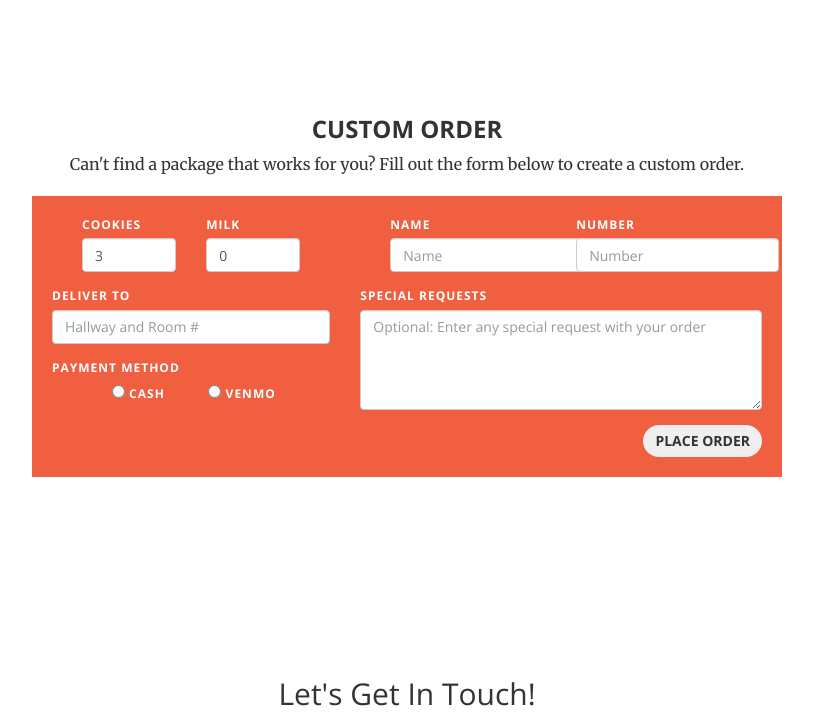
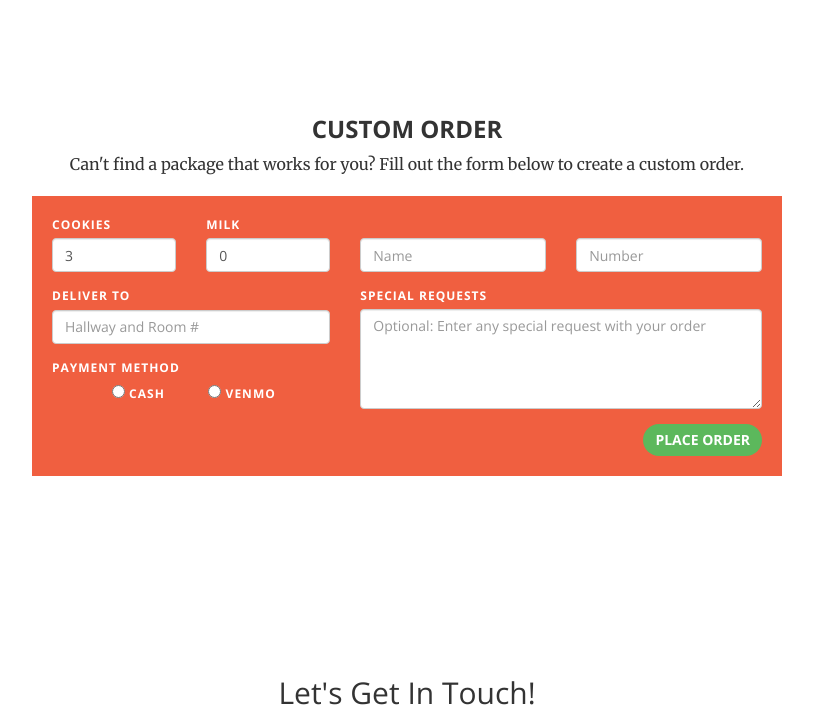
Before and after one commit to skwang/cookiebenders_main, a Django app: page / in a window 1280 px wide. Shown: the part 1720-2436 px from the top of the page, without its empty margins (233-1046 px from the left). Run offline with Django 3.2, Linux system fonts and the light colour scheme; some libraries are stand-ins or nearby versions.

Commit message:
realigning of the form

```diff
--- a/static/css/creative.css
+++ b/static/css/creative.css
@@ -33,6 +33,10 @@
 
 .bg-primary1{
     background-color: #f05f40;
+}
+
+.form-pad-top{
+    margin-top:22px; /* 22 as determined by console */
 }
 
 /*!
--- a/templates/cookiebenders/index.html
+++ b/templates/cookiebenders/index.html
@@ -253,16 +253,16 @@
                             {% csrf_token %}
                             <div class="row">
                                 <div class="col-sm-5"> <!-- Cookies, Milk | Location | Payment option -->
-                                        <div class="form-group col-xs-12">
-                                            <div class="col-xs-6">
+                                    <div class="row">
+                                            <div class="form-group col-xs-6">
                                                 <label for="name">Cookies </label>
                                                 <input class="form-control" id="id_num_cookies" name="num_cookies" type="number" max="24" min="3" value="3">
                                             </div>
-                                            <div class="col-xs-6">
+                                            <div class="form-group col-xs-6">
                                                 <label for="name">Milk </label>
                                                 <input class="form-control" id="id_num_milk" name="num_milk" type="number" max="3" min="0" value="0">
                                             </div>
-                                        </div>
+                                    </div>
                                         <div class="form-group">
                                             <label for="name">Deliver to </label>
                                             <input class="form-control" id="id_location" maxlength="128" name="location"
@@ -283,15 +283,15 @@
                                         </div>
                                 </div>
                                 <div class="col-sm-7"> <!-- Name Number | Special Request-->
-                                    <div class="form-group form-inline col-xs-12">
-                                        <div class="col-sm-6 col-xs-12">
-                                            <label for="name">Name</label>
-                                            <input id="id_name" class="form-control" maxlength="128" name="name" placeholder="Name" type="text">
-                                        </div>
-                                        <div class="col-sm-6 col-xs-12">
-                                            <label for="name">Number</label>
-                                            <input id="id_phone" class="form-control" maxlength="16" name="phone" placeholder="Number" type="text">
-                                        </div>
+                                    <div class="row">
+                                            <div class="form-group col-sm-6 col-xs-12 form-pad-top">
+                                                <input id="id_name" class="form-control" maxlength="128" name="name" placeholder="Name" type="text">
+                                            </div>
+                                            <div class="form-group col-sm-6 col-xs-12 form-pad-top">
+
+                                                <input id="id_phone" class="form-control" maxlength="16" name="phone" placeholder="Number" type="text">
+                                            </div>
+
                                     </div>
                                     <div class="form-group">
                                         <label for="name">Special Requests</label>
@@ -299,7 +299,7 @@
                                     </div>
                                 </div>
                                 <div class="col-xs-12">
-                                    <button type="submit" class="btn pull-right" id="submit_custom_order">Place Order</button>
+                                    <button type="submit" class="btn btn-success pull-right" id="submit_custom_order">Place Order</button>
                                 </div>
                             </div>
                         </form>
```
